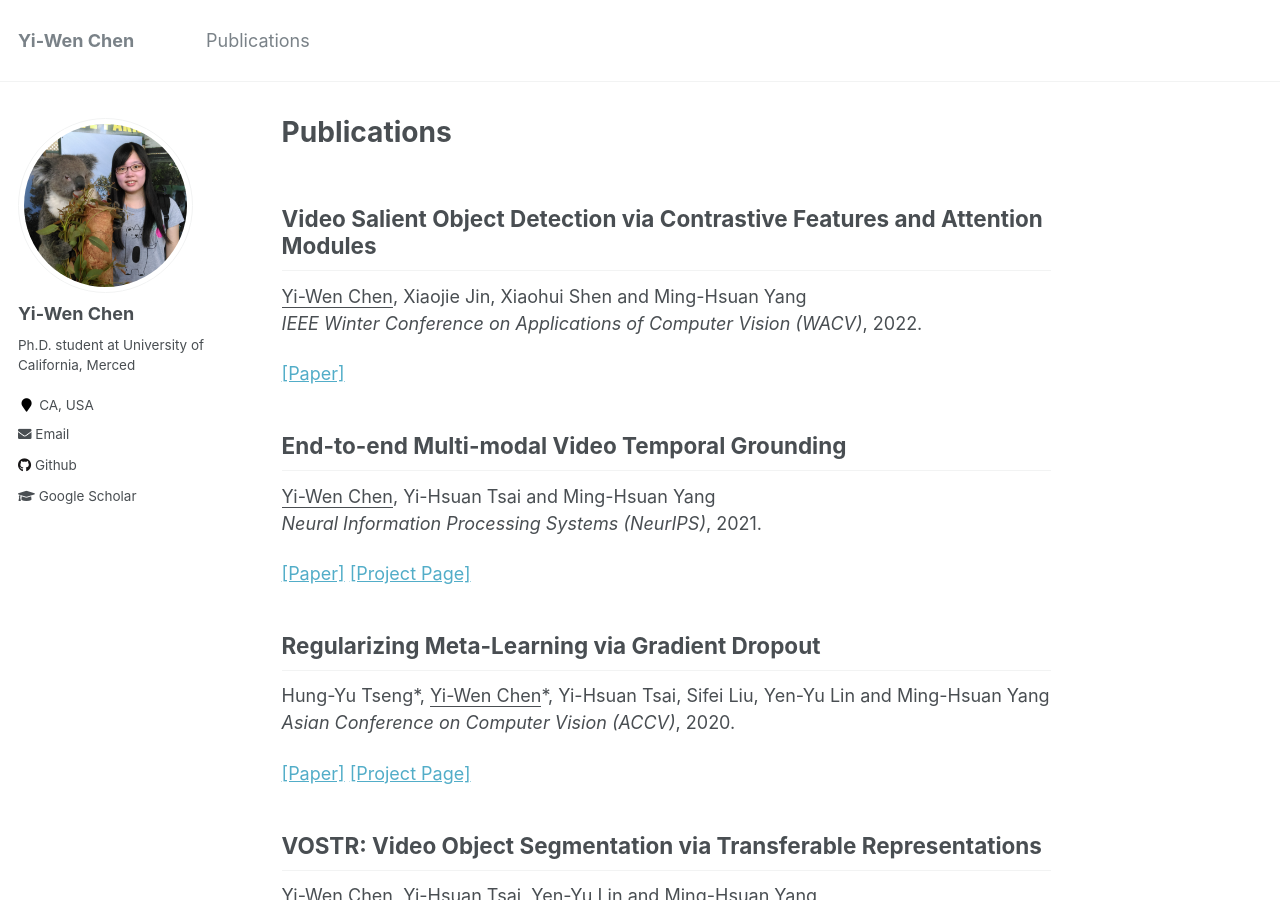
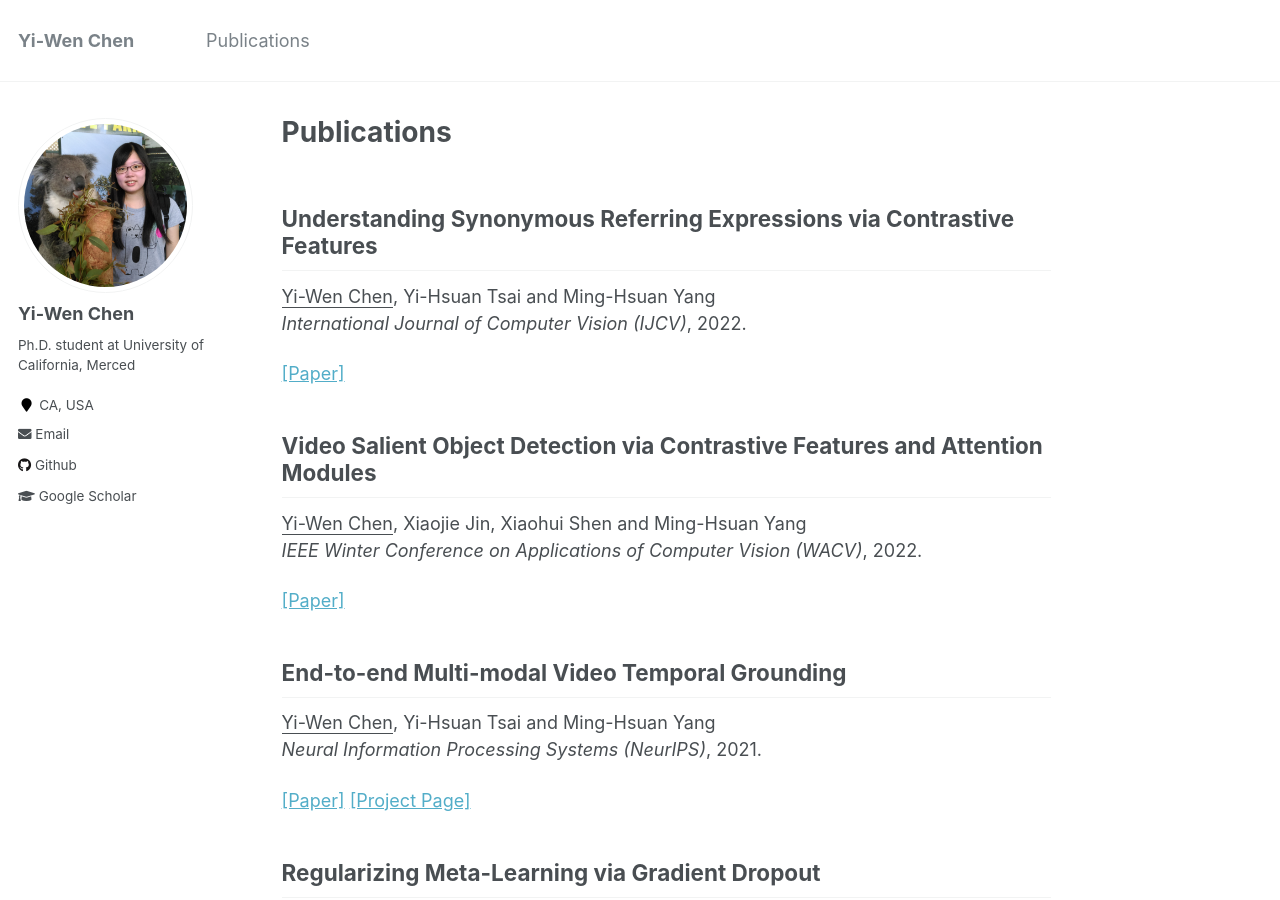
Before and after one commit to wenz116/wenz116.github.io, a Jekyll site: the page built from _pages/publications.md, in a window 1280 px wide and 900 px high. Built offline with Jekyll 4.4.1, drawn with Linux system fonts in a browser that asks for light colours.

Commit message:
Update CV, introduction and publications

```diff
--- a/_pages/publications.md
+++ b/_pages/publications.md
@@ -3,6 +3,13 @@ permalink: /publications/
 title: "Publications"
 author_profile: true
 ---
+
+## Understanding Synonymous Referring Expressions via Contrastive Features
+<ins>Yi-Wen Chen</ins>, Yi-Hsuan Tsai and Ming-Hsuan Yang <br />
+*International Journal of Computer Vision (IJCV)*, 2022.
+
+[[Paper]](https://arxiv.org/abs/2104.10156)
+
 
 ## Video Salient Object Detection via Contrastive Features and Attention Modules
 <ins>Yi-Wen Chen</ins>, Xiaojie Jin, Xiaohui Shen and Ming-Hsuan Yang <br />
```
Also changed, not shown: _pages/about.md (+1 -1 lines), 2 other files.
